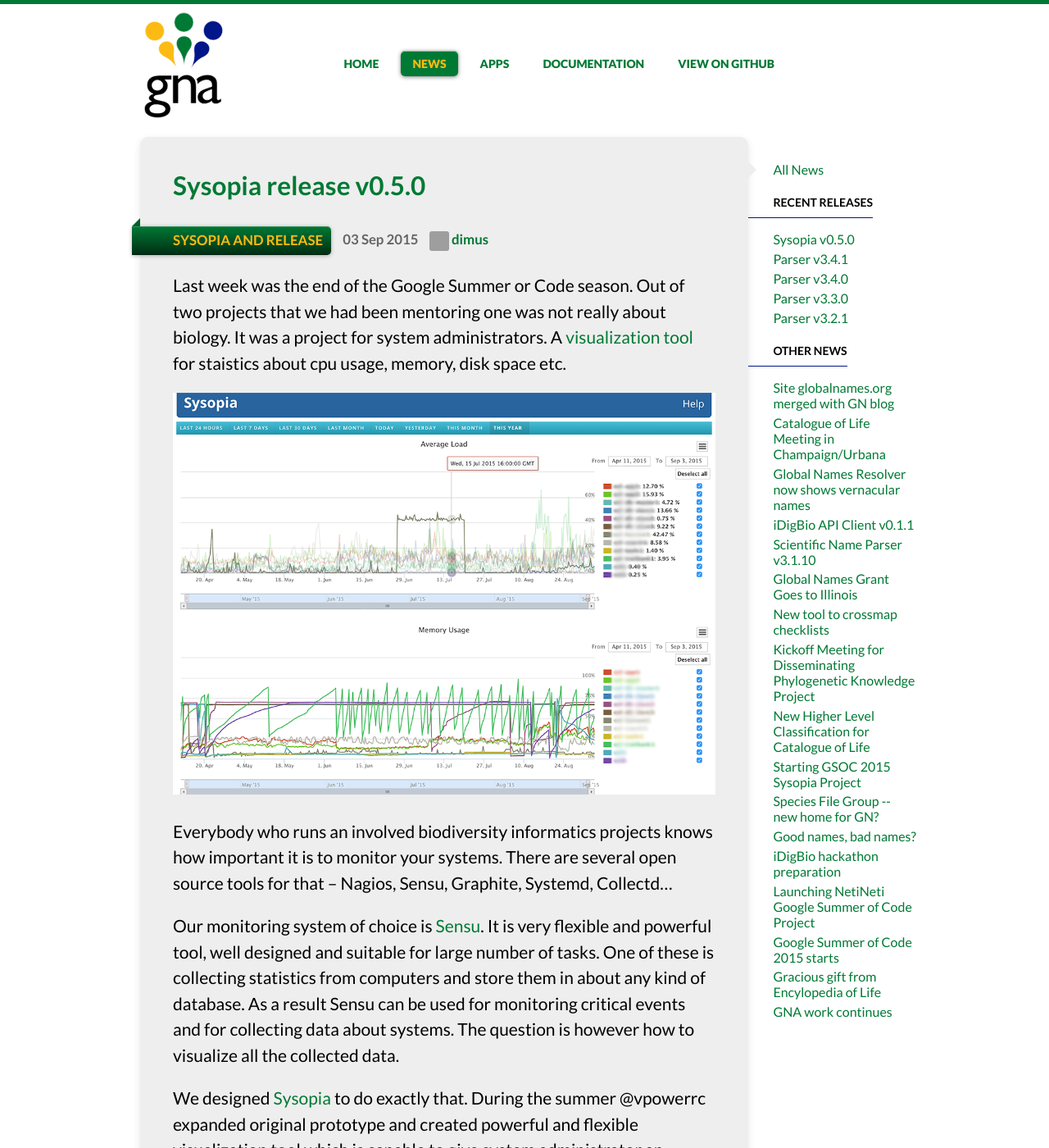
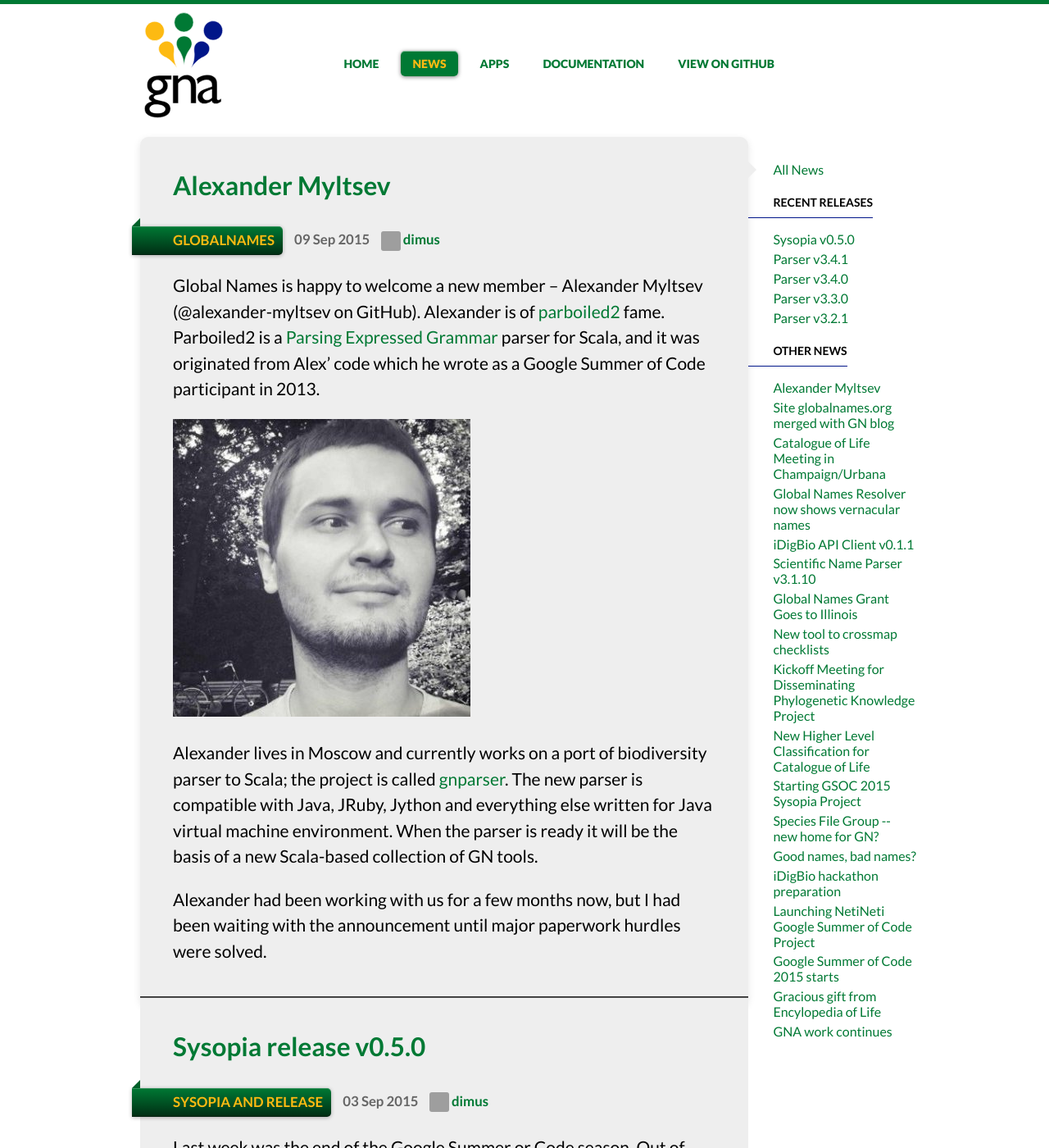
Before and after one commit to GlobalNamesArchitecture/GlobalNamesArchitecture.github.io, a Jekyll site: the page built from news/index.html, in a window 1280 px wide and 1400 px high. Shown: the whole window at 82% size. Built offline with Jekyll 4.4.1, drawn with Linux system fonts in a browser that asks for light colours; nearby versions of some CDN libraries; emoji names are drawn with the system emoji font; some of the changed text lies outside the part shown; grey boxes are pictures that could not be loaded.

Commit message:
add Alex announcement

```diff
--- a/_posts/2015-09-03-sysopia.md
+++ b/_posts/2015-09-03-sysopia.md
@@ -15,7 +15,7 @@
 
 ![Sysopia](/img/blog/sysopia.png)
 
-Everybody who runs an involved biodiversity informatics projects knows how
+Everybody who runs involved biodiversity informatics projects knows how
 important it is to monitor your systems. There are several open source tools
 for that -- Nagios, Sensu, Graphite, Systemd, Collectd...
 
--- /dev/null
+++ b/_posts/2015-09-09-alex-myltsev.md
@@ -0,0 +1,29 @@
+---
+layout: news_item
+title: Alexander Myltsev
+date: 2015-09-09 07:46:21
+author: dimus
+categories: globalnames
+comments: true
+---
+
+Global Names is happy to welcome a new member -- Alexander Myltsev
+(@alexander-myltsev on GitHub). Alexander is of [parboiled2] fame. Parboiled2
+is a [Parsing Expressed Grammar][peg] parser for Scala, and it was originated
+from Alex' code which he wrote as a Google Summer of Code participant in 2013.
+
+![Alexander Myltsev][alex-img]
+
+Alexander lives in Moscow and currently works on a port of biodiversity parser
+to Scala; the project is called [gnparser]. The new parser is compatible with
+Java, JRuby, Jython and everything else written for Java virtual machine
+environment. When the parser is ready it will be the basis of a new Scala-based
+collection of GN tools.
+
+Alexander had been working with us for a few months now, but I had been waiting
+with the announcement until major paperwork hurdles were solved.
+
+[peg]: https://en.wikipedia.org/wiki/Parsing_expression_grammar
+[gnparser]: https://github.com/GlobalNamesArchitecture/gnparser
+[parboiled2]: https://github.com/sirthias/parboiled2
+[alex-img]: /img/blog/amyltsev.jpg
```
